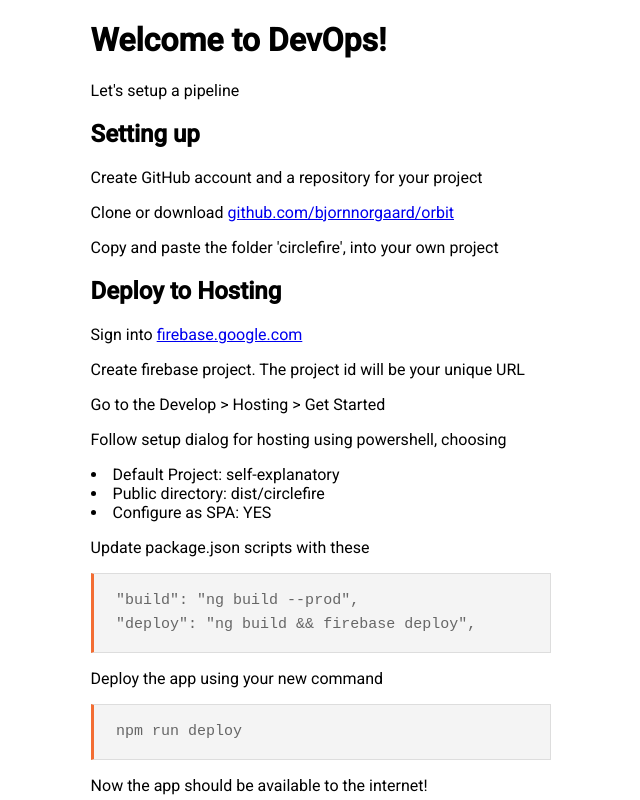
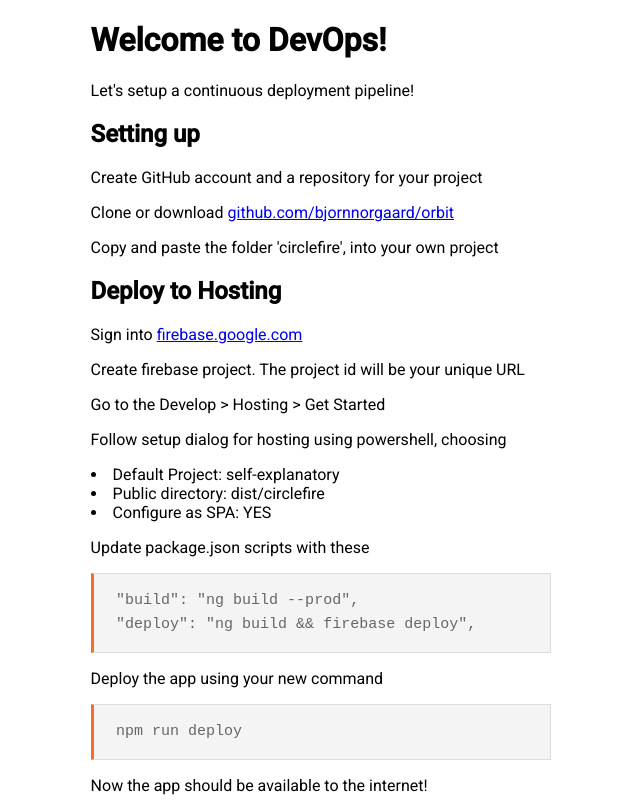
Before and after one commit to TokkeDev/orbit, an Angular app in the folder circlefire/: page / in a window 1280 px wide. Shown: the top 800 px of the page, without its empty margins (319-959 px from the left). Built offline with nearby package versions, Linux system fonts and the light colour scheme.

Commit message:
Updated intro to test if ssh key works

```diff
--- a/circlefire/src/app/app.component.html
+++ b/circlefire/src/app/app.component.html
@@ -1,6 +1,6 @@
 <div>
   <h1>Welcome to DevOps!</h1>
-  <p>Let's setup a pipeline</p>
+  <p>Let's setup a continuous deployment pipeline!</p>
 </div>
 
 <h2>Setting up</h2>
```
